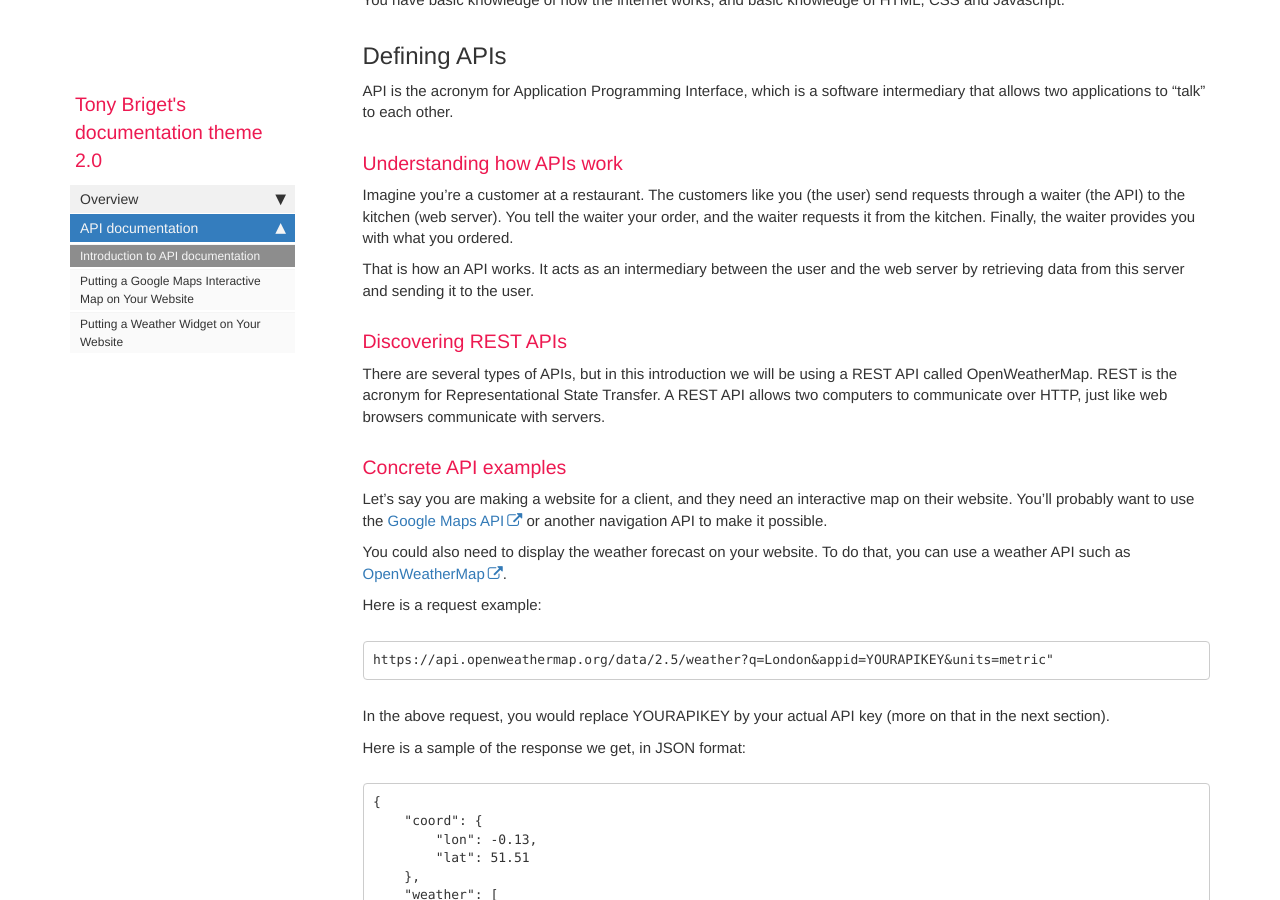
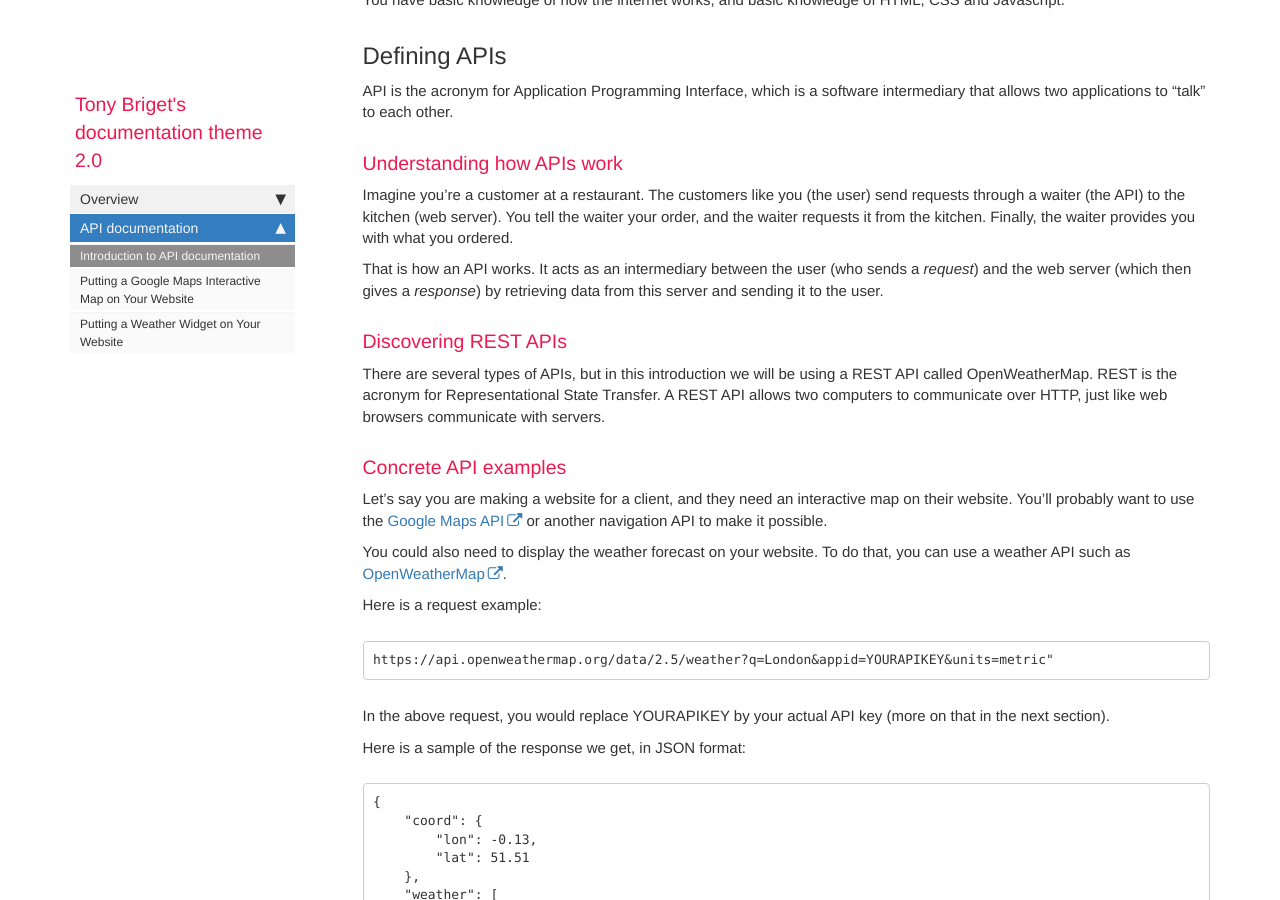
Before and after one commit to TonyBgithub/mydoctheme, a Jekyll site: the page built from pages/mydoc/mydoc_API_documentation.md, in a window 1280 px wide and 900 px high, scrolled down 661 px. Built offline with Jekyll 4.4.1, drawn with Linux system fonts in a browser that asks for light colours; comment, search, counter and statistics services are not loaded.

Commit message:
change emphasis on request and response

```diff
--- a/pages/mydoc/mydoc_API_documentation.md
+++ b/pages/mydoc/mydoc_API_documentation.md
@@ -21,7 +21,7 @@ API is the acronym for Application Programming Interface, which is a software in
 
 Imagine you're a customer at a restaurant. The customers like you (the user) send requests through a waiter (the API) to the kitchen (web server). You tell the waiter your order, and the waiter requests it from the kitchen. Finally, the waiter provides you with what you ordered.
 
-That is how an API works. It acts as an intermediary between the user and the web server by retrieving data from this server and sending it to the user.
+That is how an API works. It acts as an intermediary between the user (who sends a *request*) and the web server (which then gives a *response*) by retrieving data from this server and sending it to the user.
 
 ### Discovering REST APIs
 
```
